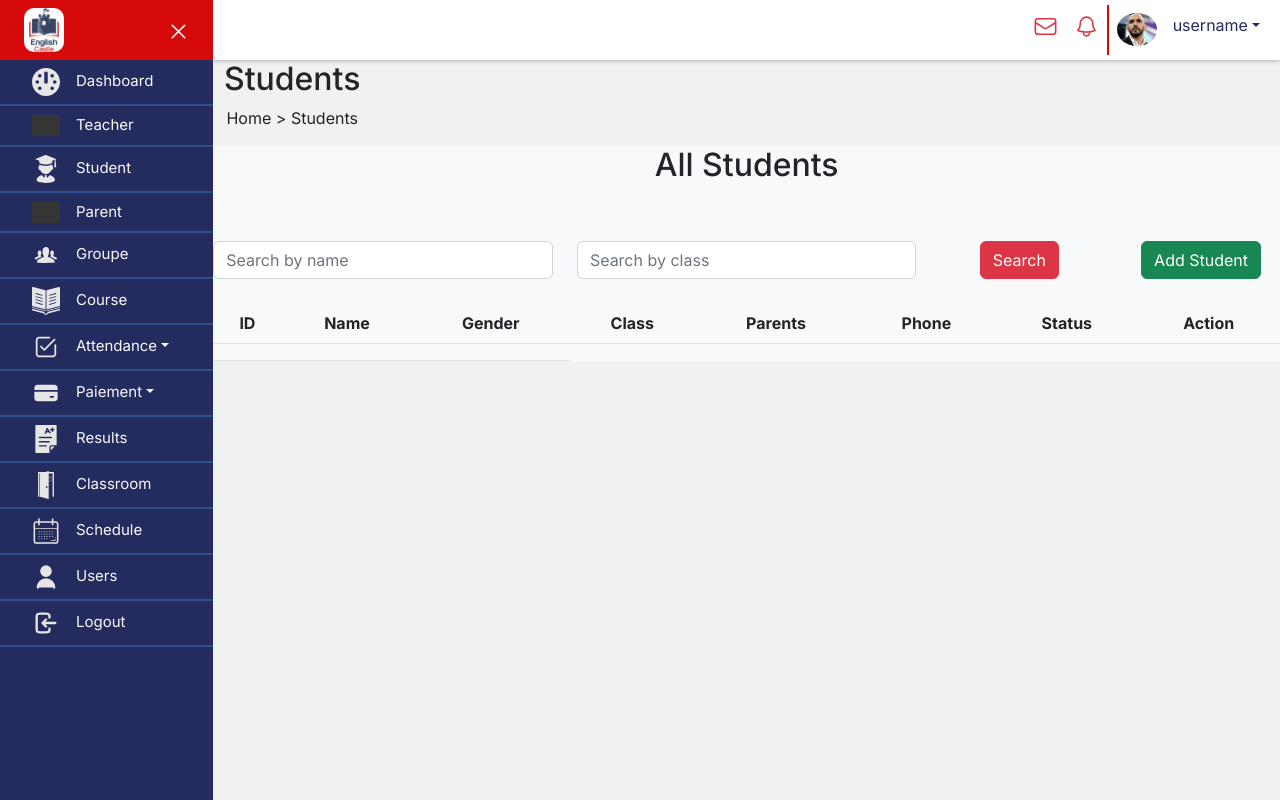
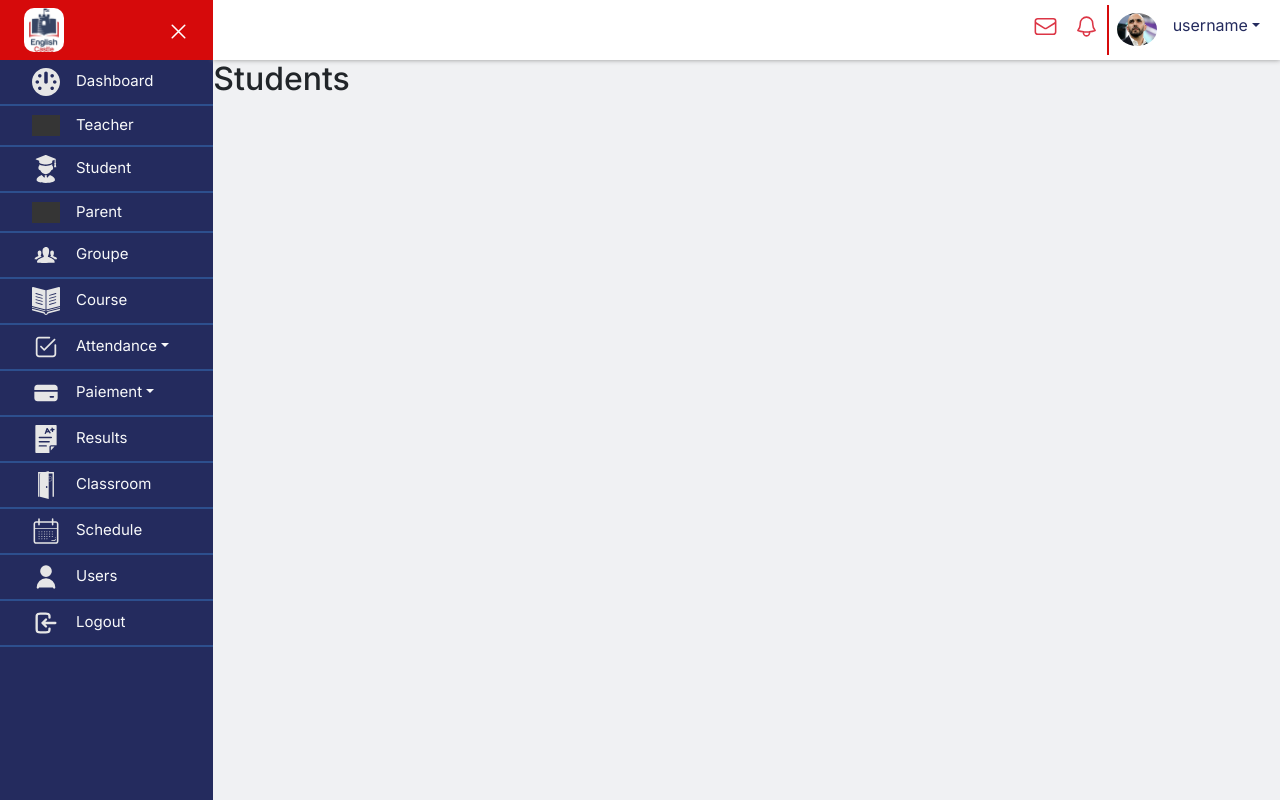
Before and after one commit to Lachhab1/language-center_react_laravel, a React (Vite) app in the folder langcenter-frontend/: page /students in a window 1280 px wide. Built offline with nearby package versions, Linux system fonts and the light colour scheme; grey boxes are pictures that could not be loaded.

Commit message:
Supprimer mon test

```diff
--- a/langcenter-frontend/src/views/Etudiants.jsx
+++ b/langcenter-frontend/src/views/Etudiants.jsx
@@ -7,49 +7,9 @@ export default function Etudiants(){
 
 
     return(
-        <div className="Container">
-            <div className="row">
-                <div className="col-md-2">
+
 
                     <h2 >Students</h2>
-                    <p>Home &gt;  Students</p>
-                </div>
-            </div>
-            <div className="Container bg-light">
-                <div className="row">
-                    <div className="col">
-                        <h2>All Students</h2>
-                    </div>
-                </div>
-                <br />
-                <div className="row">
-
-                         <div className='col-4'>
-                            <form>
-                                <Input  type="text" name="SearchN" placeholder="Search by name" className="form-control"/>
-                            </form>
-                         </div>
-                         <div className='col-4'>
-                            <form>
-                                <Input  type="text" name="SearchC" placeholder="Search by class" className="form-control"/>
-                            </form>
-                         </div>
-                         <div className='col-2'>
-                            <form>
-                                <Button value="Search" className="btn btn-danger mt-4"/>
-                            </form>
-                         </div>
-                         <div className='col-2'>
-                            <form>
-                                <Button value="Add Student" className="btn btn-success mt-4"/>
-                            </form>
-                         </div>
-
-                </div >
-                <br />
-                <TableEtud/>
-                </div>
-            </div>
 
 
 
```
